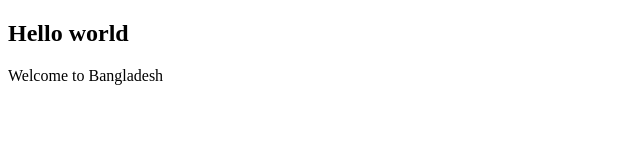
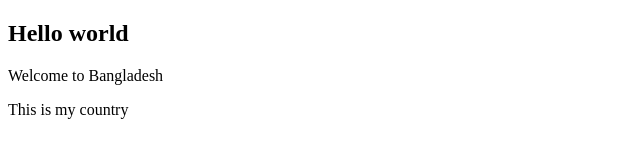
Before and after one commit to slothwit/practice1_git, a plain HTML site: page index.html in a window 1280 px wide. Shown: the whole page, without its empty margins (0-640 px from the left). Drawn offline with Linux system fonts and the light colour scheme.

Commit message:
Update index.html

```diff
--- a/index.html
+++ b/index.html
@@ -9,5 +9,6 @@
 <body>
     <h2>Hello world</h2>
     <p>Welcome to Bangladesh</p>
+    <p>This is my country</p>
 </body>
 </html>
```
